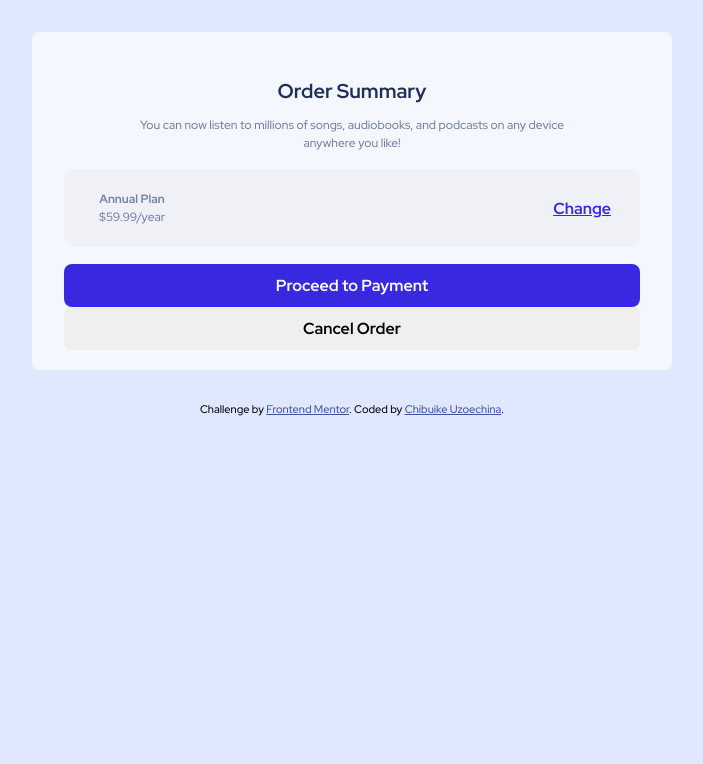
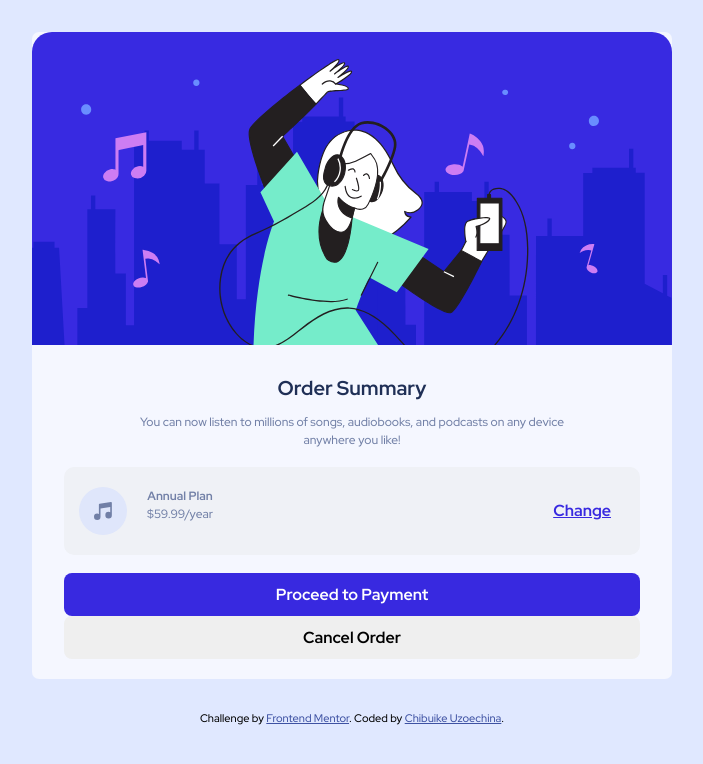
Before and after one commit to Chike1990/Order_Summary_Component, a plain HTML site: page src/index.html in a window 1280 px wide. Shown: the whole page, without its empty margins (288-991 px from the left). Drawn offline with Linux system fonts and the light colour scheme.

Commit message:
Fixes issues with img src

```diff
--- a/src/index.html
+++ b/src/index.html
@@ -13,7 +13,7 @@
 
 <body>
   <div class="card_container">
-    <img class="img_1" src="./images/illustration-hero.svg" alt="">
+    <img class="img_1" alt="..." src="../images/illustration-hero.svg">
     <div class="sub_description">
 
       <h1>
@@ -27,7 +27,7 @@
     </div>
       <div class="subscription_plan">
         <div class="img_plan">
-          <img class="music_icon" src="./images/icon-music.svg" alt="">
+          <img class="music_icon" alt="..." src="../images/icon-music.svg">
 
           <p>
             <strong>Annual Plan</strong><br>
```
